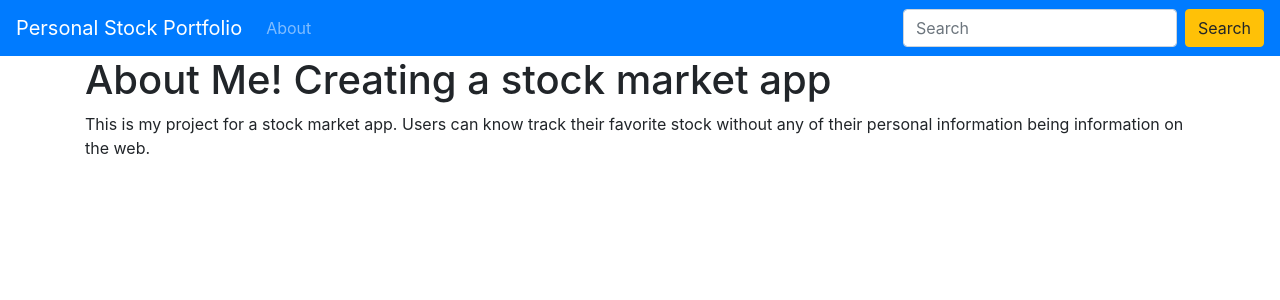
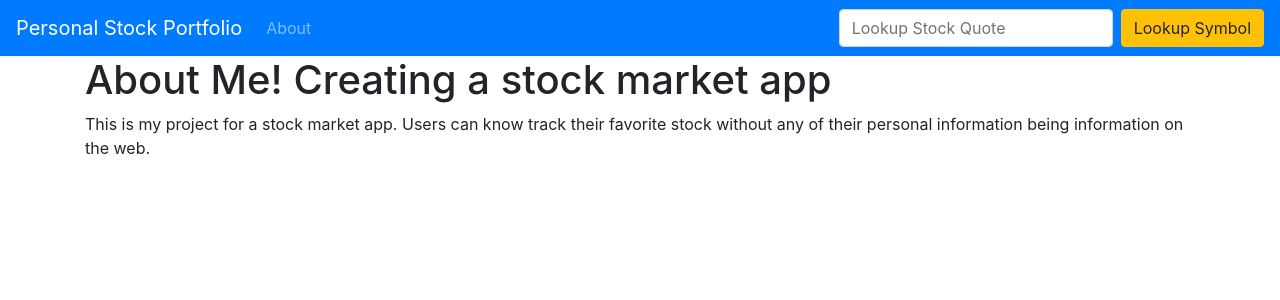
Before and after one commit to kennyp615/Stock-market-app, a Node server app: page /about.html in a window 1280 px wide. Shown: the top 300 px of the page. Run offline with Node 20, Linux system fonts and the light colour scheme; some libraries are stand-ins or nearby versions.

Commit message:
latest updates

```diff
--- a/package.json
+++ b/package.json
@@ -11,6 +11,7 @@
   "author": "",
   "license": "ISC",
   "dependencies": {
+    "body-parser": "^1.19.0",
     "express": "^4.17.1",
     "express-handlebars": "^5.1.0",
     "request": "^2.88.2"
--- a/views/layouts/main.handlebars
+++ b/views/layouts/main.handlebars
@@ -25,9 +25,9 @@
         <a class="nav-link" href="about.html">About</a>
       </li>
     </ul>
-    <form class="form-inline my-2 my-lg-0">
-      <input class="form-control mr-sm-2" type="search" placeholder="Search" aria-label="Search">
-      <button class="btn btn-warning my-2 my-sm-0" type="submit">Search</button>
+    <form class="form-inline my-2 my-lg-0" action="/" method="POST">
+      <input class="form-control mr-sm-2" type="search" placeholder="Lookup Stock Quote" aria-label="Search" name="stock_ticker">
+      <button class="btn btn-warning my-2 my-sm-0" type="submit">Lookup Symbol</button>
     </form>
   </div>
 </nav>
```
